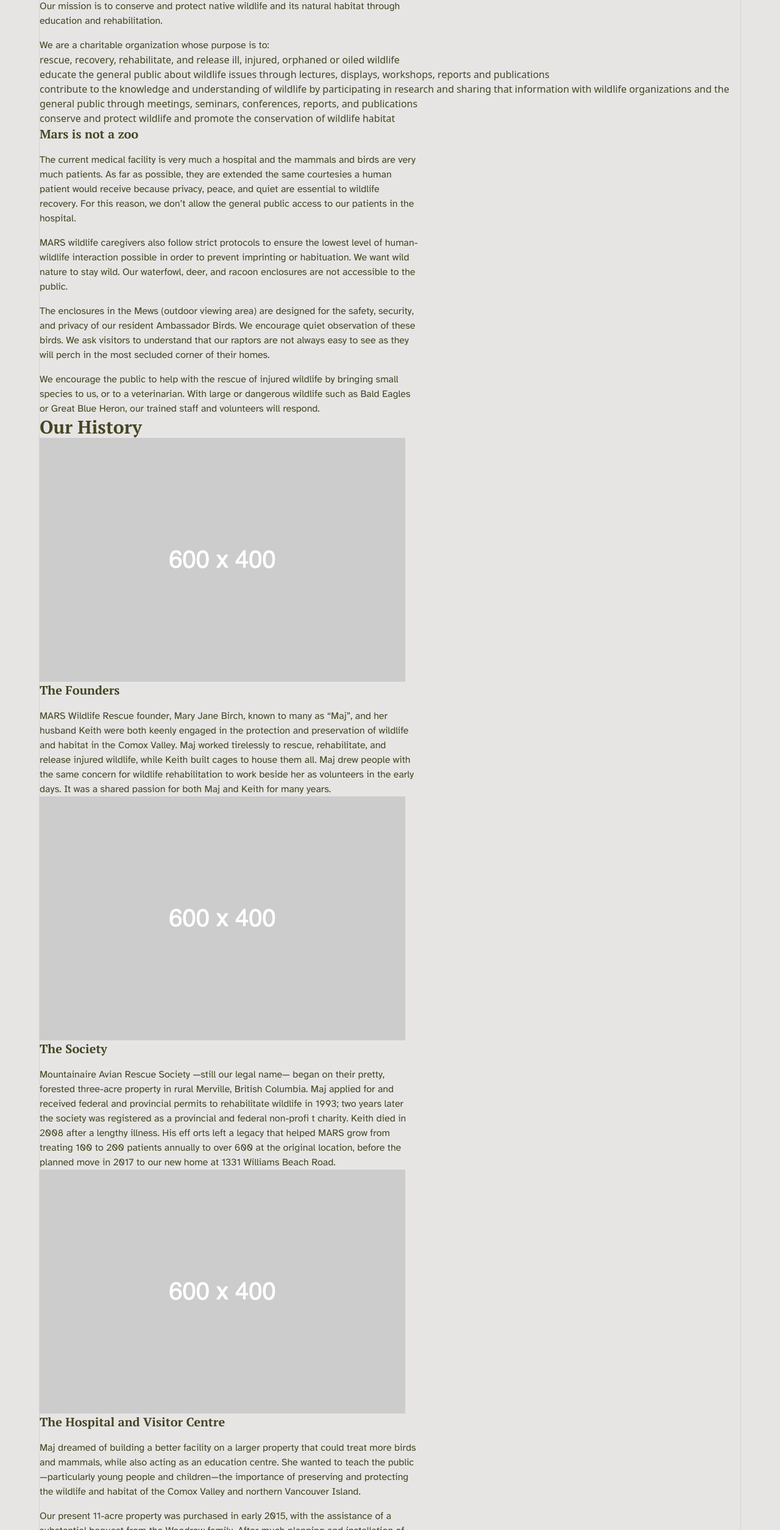
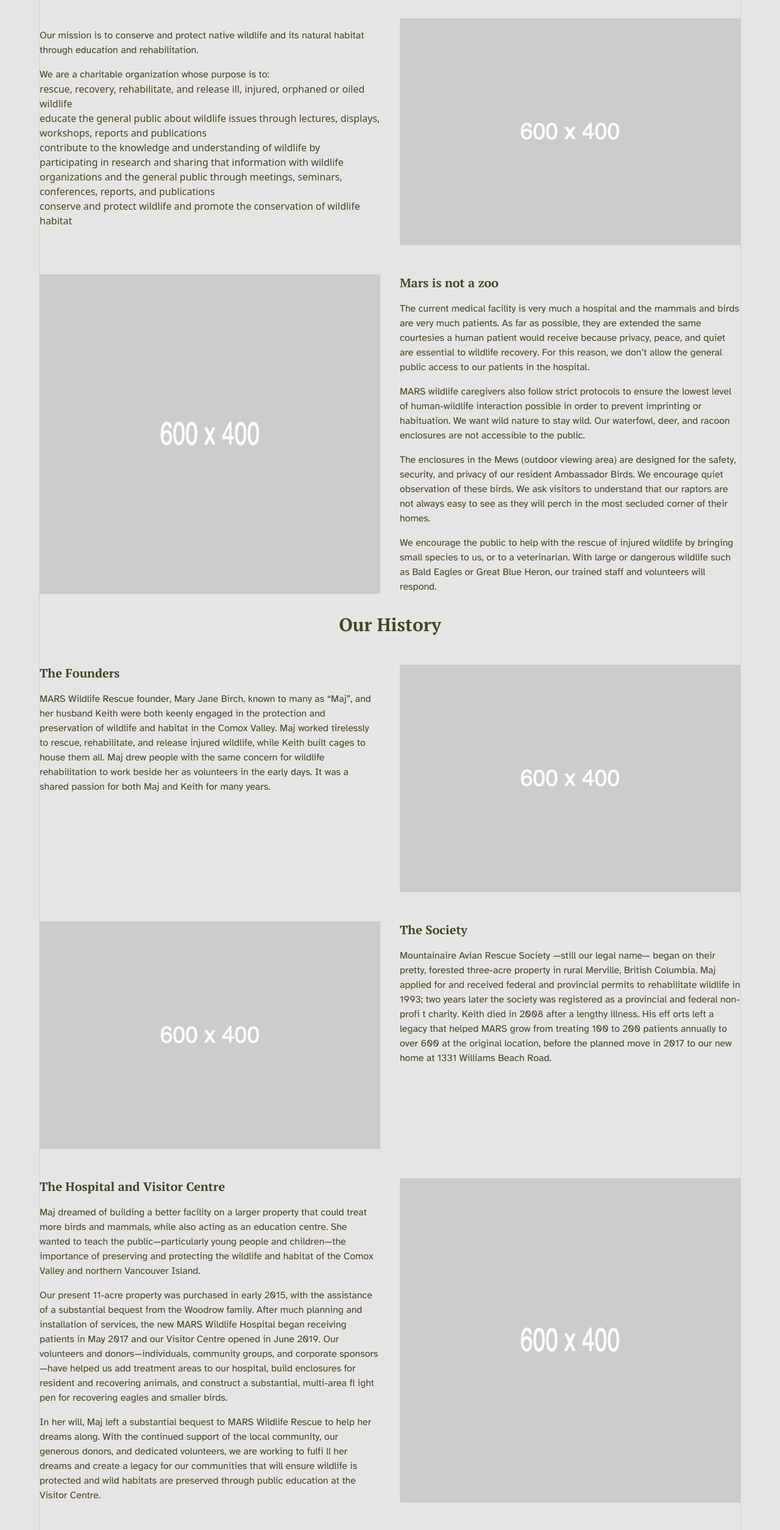
Before and after one commit to anudnyak/Project, a website: page about-us.html in a window 1280 px wide. Shown: the part 249-2758 px from the top of the page at 61% size. Drawn offline with Linux system fonts and the light colour scheme.

Commit message:
Add media object layout for about Us page sections

```diff
--- a/about-us.html
+++ b/about-us.html
@@ -859,162 +859,234 @@
     <main>
       <h1>About Us</h1>
       <section>
-        <h2>Our Mission</h2>
+        <h2 class="text-center">Our Mission</h2>
+        <div class="grid gap-8 lg:grid-cols-2 pt-12">
+          <div>
             <p>
-          Our mission is to conserve and protect native wildlife and its natural
-          habitat through education and rehabilitation.
+              Our mission is to conserve and protect native wildlife and its
+              natural habitat through education and rehabilitation.
             </p>
             <p>We are a charitable organization whose purpose is to:</p>
             <ul>
               <li>
-            rescue, recovery, rehabilitate, and release ill, injured, orphaned
-            or oiled wildlife
+                rescue, recovery, rehabilitate, and release ill, injured,
+                orphaned or oiled wildlife
               </li>
               <li>
-            educate the general public about wildlife issues through lectures,
-            displays, workshops, reports and publications
+                educate the general public about wildlife issues through
+                lectures, displays, workshops, reports and publications
               </li>
               <li>
                 contribute to the knowledge and understanding of wildlife by
-            participating in research and sharing that information with wildlife
-            organizations and the general public through meetings, seminars,
-            conferences, reports, and publications
+                participating in research and sharing that information with
+                wildlife organizations and the general public through meetings,
+                seminars, conferences, reports, and publications
               </li>
               <li>
                 conserve and protect wildlife and promote the conservation of
                 wildlife habitat
               </li>
             </ul>
+          </div>
+          <img
+            src="images/landscape-sm.png"
+            class="w-full h-full"
+            alt="Our Mission"
+          />
+        </div>
+      </section>
 
       <section>
+        <div class="grid gap-8 lg:grid-cols-2 pt-12">
+          <img
+            src="images/landscape-sm.png"
+            class="w-full h-full"
+            alt="Mars is not a zoo"
+          />
+          <div>
             <h3>Mars is not a zoo</h3>
             <p>
-            The current medical facility is very much a hospital and the mammals
-            and birds are very much patients. As far as possible, they are
-            extended the same courtesies a human patient would receive because
-            privacy, peace, and quiet are essential to wildlife recovery. For
-            this reason, we don’t allow the general public access to our
-            patients in the hospital.
+              The current medical facility is very much a hospital and the
+              mammals and birds are very much patients. As far as possible, they
+              are extended the same courtesies a human patient would receive
+              because privacy, peace, and quiet are essential to wildlife
+              recovery. For this reason, we don’t allow the general public
+              access to our patients in the hospital.
             </p>
             <p>
-            MARS wildlife caregivers also follow strict protocols to ensure the
-            lowest level of human-wildlife interaction possible in order to
-            prevent imprinting or habituation. We want wild nature to stay wild.
-            Our waterfowl, deer, and racoon enclosures are not accessible to the
-            public.
+              MARS wildlife caregivers also follow strict protocols to ensure
+              the lowest level of human-wildlife interaction possible in order
+              to prevent imprinting or habituation. We want wild nature to stay
+              wild. Our waterfowl, deer, and racoon enclosures are not
+              accessible to the public.
             </p>
             <p>
               The enclosures in the Mews (outdoor viewing area) are designed for
-            the safety, security, and privacy of our resident Ambassador Birds.
-            We encourage quiet observation of these birds. We ask visitors to
-            understand that our raptors are not always easy to see as they will
-            perch in the most secluded corner of their homes.
+              the safety, security, and privacy of our resident Ambassador
+              Birds. We encourage quiet observation of these birds. We ask
+              visitors to understand that our raptors are not always easy to see
+              as they will perch in the most secluded corner of their homes.
             </p>
             <p>
-            We encourage the public to help with the rescue of injured wildlife
-            by bringing small species to us, or to a veterinarian. With large or
-            dangerous wildlife such as Bald Eagles or Great Blue Heron, our
-            trained staff and volunteers will respond.
+              We encourage the public to help with the rescue of injured
+              wildlife by bringing small species to us, or to a veterinarian.
+              With large or dangerous wildlife such as Bald Eagles or Great Blue
+              Heron, our trained staff and volunteers will respond.
             </p>
+          </div>
+        </div>
       </section>
-      </section>
-      <section>
-        <h2>Our History</h2>
-        <img src="images/landscape-sm.png" alt="The Founders" />
+
+      <section class="mt-8">
+        <h2 class="text-center">Our History</h2>
+        <div class="grid gap-8 lg:grid-cols-2 pt-12">
+          <div>
             <h3>The Founders</h3>
             <p>
-          MARS Wildlife Rescue founder, Mary Jane Birch, known to many as “Maj”,
-          and her husband Keith were both keenly engaged in the protection and
-          preservation of wildlife and habitat in the Comox Valley. Maj worked
-          tirelessly to rescue, rehabilitate, and release injured wildlife,
-          while Keith built cages to house them all. Maj drew people with the
-          same concern for wildlife rehabilitation to work beside her as
-          volunteers in the early days. It was a shared passion for both Maj and
-          Keith for many years.
+              MARS Wildlife Rescue founder, Mary Jane Birch, known to many as
+              “Maj”, and her husband Keith were both keenly engaged in the
+              protection and preservation of wildlife and habitat in the Comox
+              Valley. Maj worked tirelessly to rescue, rehabilitate, and release
+              injured wildlife, while Keith built cages to house them all. Maj
+              drew people with the same concern for wildlife rehabilitation to
+              work beside her as volunteers in the early days. It was a shared
+              passion for both Maj and Keith for many years.
             </p>
-        <img src="images/landscape-sm.png" alt="The Society" />
+          </div>
+          <img
+            src="images/landscape-sm.png"
+            class="w-full h-full"
+            alt="The Founders"
+          />
+        </div>
+      </section>
+
+      <section>
+        <div class="grid gap-8 lg:grid-cols-2 pt-12">
+          <img
+            src="images/landscape-sm.png"
+            class="w-full h-full"
+            alt="The Society"
+          />
+          <div>
             <h3>The Society</h3>
             <p>
               Mountainaire Avian Rescue Society —still our legal name— began on
-          their pretty, forested three-acre property in rural Merville, British
-          Columbia. Maj applied for and received federal and provincial permits
-          to rehabilitate wildlife in 1993; two years later the society was
-          registered as a provincial and federal non-profi t charity. Keith died
-          in 2008 after a lengthy illness. His eff orts left a legacy that
-          helped MARS grow from treating 100 to 200 patients annually to over
-          600 at the original location, before the planned move in 2017 to our
-          new home at 1331 Williams Beach Road.
+              their pretty, forested three-acre property in rural Merville,
+              British Columbia. Maj applied for and received federal and
+              provincial permits to rehabilitate wildlife in 1993; two years
+              later the society was registered as a provincial and federal
+              non-profi t charity. Keith died in 2008 after a lengthy illness.
+              His eff orts left a legacy that helped MARS grow from treating 100
+              to 200 patients annually to over 600 at the original location,
+              before the planned move in 2017 to our new home at 1331 Williams
+              Beach Road.
             </p>
-        <img
-          src="images/landscape-sm.png"
-          alt="The Hospital and Visitor Centre"
-        />
+          </div>
+        </div>
+      </section>
+
+      <section>
+        <div class="grid gap-8 lg:grid-cols-2 pt-12">
+          <div>
             <h3>The Hospital and Visitor Centre</h3>
             <p>
-          Maj dreamed of building a better facility on a larger property that
-          could treat more birds and mammals, while also acting as an education
-          centre. She wanted to teach the public—particularly young people and
-          children—the importance of preserving and protecting the wildlife and
-          habitat of the Comox Valley and northern Vancouver Island.
+              Maj dreamed of building a better facility on a larger property
+              that could treat more birds and mammals, while also acting as an
+              education centre. She wanted to teach the public—particularly
+              young people and children—the importance of preserving and
+              protecting the wildlife and habitat of the Comox Valley and
+              northern Vancouver Island.
             </p>
             <p>
               Our present 11-acre property was purchased in early 2015, with the
               assistance of a substantial bequest from the Woodrow family. After
               much planning and installation of services, the new MARS Wildlife
-          Hospital began receiving patients in May 2017 and our Visitor Centre
-          opened in June 2019. Our volunteers and donors—individuals, community
-          groups, and corporate sponsors—have helped us add treatment areas to
-          our hospital, build enclosures for resident and recovering animals,
-          and construct a substantial, multi-area fl ight pen for recovering
-          eagles and smaller birds.
+              Hospital began receiving patients in May 2017 and our Visitor
+              Centre opened in June 2019. Our volunteers and donors—individuals,
+              community groups, and corporate sponsors—have helped us add
+              treatment areas to our hospital, build enclosures for resident and
+              recovering animals, and construct a substantial, multi-area fl
+              ight pen for recovering eagles and smaller birds.
             </p>
             <p>
-          In her will, Maj left a substantial bequest to MARS Wildlife Rescue to
-          help her dreams along. With the continued support of the local
-          community, our generous donors, and dedicated volunteers, we are
-          working to fulfi ll her dreams and create a legacy for our communities
-          that will ensure wildlife is protected and wild habitats are preserved
-          through public education at the Visitor Centre.
+              In her will, Maj left a substantial bequest to MARS Wildlife
+              Rescue to help her dreams along. With the continued support of the
+              local community, our generous donors, and dedicated volunteers, we
+              are working to fulfi ll her dreams and create a legacy for our
+              communities that will ensure wildlife is protected and wild
+              habitats are preserved through public education at the Visitor
+              Centre.
             </p>
-        <img src="images/landscape-sm.png" alt="The Future" />
+          </div>
+          <img
+            src="images/landscape-sm.png"
+            class="w-full h-full"
+            alt="The Hospital and Visitor Centre"
+          />
+        </div>
+      </section>
+
+      <section>
+        <div class="grid gap-8 lg:grid-cols-2 pt-12">
+          <img
+            src="images/landscape-sm.png"
+            class="w-full h-full"
+            alt="The Future"
+          />
+          <div>
             <h3>The Future</h3>
             <p>
               As the property improvements proceed, we are making habitat
               preservation and recovery a priority. We are providing wildlife
               corridors through the property by not adding fences which would
-          prevent transit to grazing areas. From a seasonally dry pond, we have
-          created wet habitat for the wild things. Our wetland area is visited
-          by ducks and heron, and deer come to drink. Even our local bear
-          wanders by in the evening. This area has also seen a species of
-          concern, the Red-legged Frog. We had tadpoles in the pools in the
-          spring of 2019 and are hopeful for their continued return. In short,
-          we are trying to provide habitat to our wild neighbours.
+              prevent transit to grazing areas. From a seasonally dry pond, we
+              have created wet habitat for the wild things. Our wetland area is
+              visited by ducks and heron, and deer come to drink. Even our local
+              bear wanders by in the evening. This area has also seen a species
+              of concern, the Red-legged Frog. We had tadpoles in the pools in
+              the spring of 2019 and are hopeful for their continued return. In
+              short, we are trying to provide habitat to our wild neighbours.
             </p>
             <p>
               Over the years, MARS has witnessed an exponential increase in the
               number of animals and birds that come through our doors. In 2021,
-          volunteers and staff tended to over 1400 patients and are expecting to
-          surpass that total this year. By far the main reason for our growing
-          caseload is human expansion into traditional wildlife habitats. Simply
-          put, all of us are interacting with wild nature far more often than we
-          used to, and MARS is seeing more patients as a result.
+              volunteers and staff tended to over 1400 patients and are
+              expecting to surpass that total this year. By far the main reason
+              for our growing caseload is human expansion into traditional
+              wildlife habitats. Simply put, all of us are interacting with wild
+              nature far more often than we used to, and MARS is seeing more
+              patients as a result.
             </p>
+          </div>
+        </div>
       </section>
+
+      <section class="mt-8">
+        <h2 class="text-center">Support Us</h2>
+        <div class="grid gap-8 lg:grid-cols-2 pt-12">
           <aside>
-        <h2>Support Us</h2>
             <p>
-          All of the developments at MARS have been accomplished with donations,
-          large and small, individual and corporate, one-time and monthly.
+              All of the developments at MARS have been accomplished with
+              donations, large and small, individual and corporate, one-time and
+              monthly.
             </p>
             <p>
-          Please consider donating to our ongoing eff orts to rehabilitate and
-          release local wildlife through Canada Helps. Our patients increase in
-          number every year. Material donations are welcomed, too. MARS
-          volunteers bring their talents and energy to this organization in a
-          myriad of ways. Please join us!
+              Please consider donating to our ongoing eff orts to rehabilitate
+              and release local wildlife through Canada Helps. Our patients
+              increase in number every year. Material donations are welcomed,
+              too. MARS volunteers bring their talents and energy to this
+              organization in a myriad of ways. Please join us!
             </p>
             <a class="btn" href="donate-funds.html">Help Build Our Future</a>
           </aside>
+          <img
+            src="images/landscape-sm.png"
+            class="w-full h-full"
+            alt="Support Us"
+          />
+        </div>
+      </section>
     </main>
     <footer class="bg-gray-100 text-gray-700 px-6 py-10">
       <div
```
Lines whose indentation alone changed are shown as unchanged.
